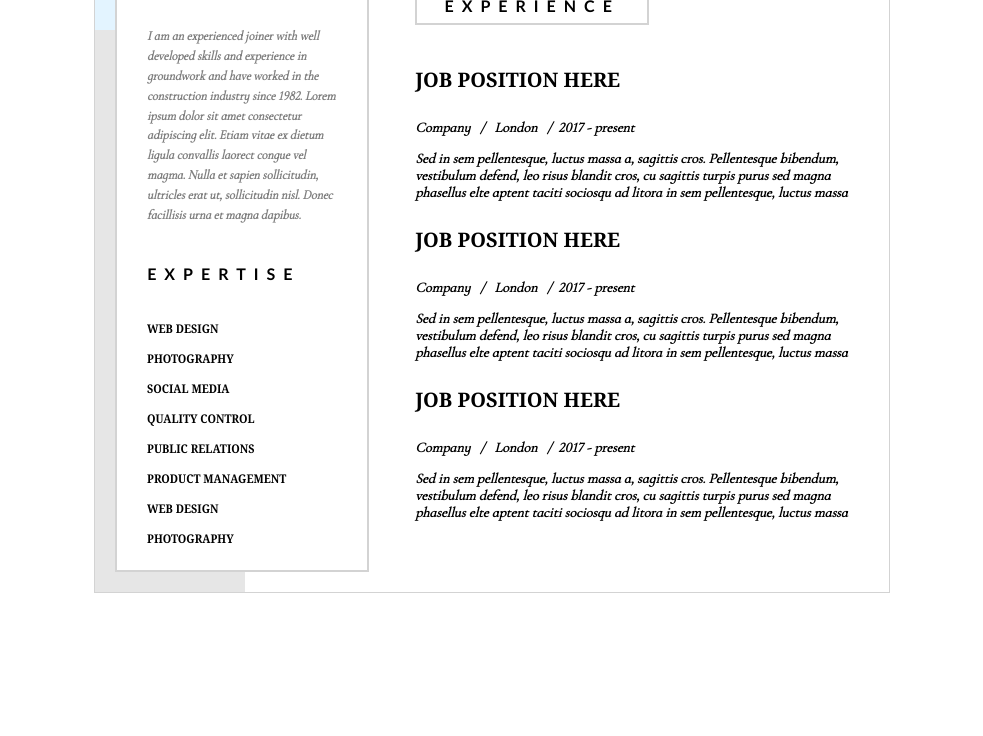
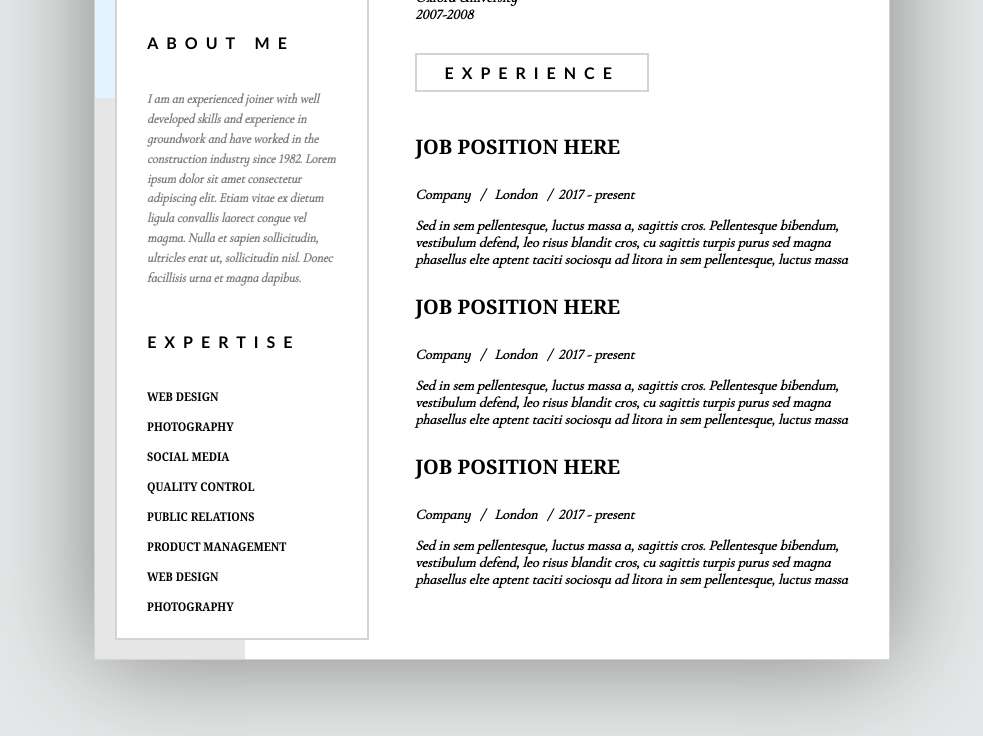
Before and after one commit to Gluchyy/Project_CV, a plain HTML site: page index.html in a window 1280 px wide. Shown: the part 540-1276 px from the top of the page, without its empty margins (148-1131 px from the left). Before the commit the page ends 1141 px from the top, so only its background shows below. Drawn offline with Linux system fonts and the light colour scheme.

Commit message:
Adding background behind the CV

```diff
--- a/index.html
+++ b/index.html
@@ -17,29 +17,28 @@
 			body
 			{
 				font-size:20px;
-				font-family: "Trebuchet MS", Helvetica, sans-serif; /*-----------------------------------*/
-		        height:297mm;
-		  		width:210mm;
-		        /* to centre page on screen*/
-		        margin-left: auto;
-		        margin-right: auto;
-		        border: lightgray 1px solid;
-		        position: relative;
-		        font-weight:bold;
-
+				font-family: "Trebuchet MS", Helvetica, sans-serif;
+				z-index:-1;
+		      	background-color: #e5e8e8;
    			}
 
 			#container /*glowny blok majacy za zadanie trzymanie strony w ryzach*/
 			{
-				margin: 0 auto; /*gora i dol margines 0, a boki automatycznie maja centrowac -- to nie wystarczy na ultra stare browsery, potrzebny align="center"dodac w divie */
+				height:297mm;
+		  		width:210mm;
+		        /* to centre page on screen*/
+		        margin: 20mm auto;
+		        border: lightgray 1px solid;
+		        position: relative;
+		        font-weight:bold;
+		        background-color:white; z-index: -1;
+		        box-shadow: 0 0 100px gray;
 			}
 
 			div#row
 			{
 				display: inline-block;
 			}
-
-
 
 			#side_section
 			{
@@ -55,8 +54,6 @@
 				display: block;
 				margin-left:20px;
 				margin-top:20px;
-
-
 			}
 			#main_section
 			{
@@ -67,10 +64,12 @@
 				top:20px;
 				margin-right: 20px;
 			}
+
 			#main_section p
 			{
 				font-size: 14px;
 			}
+
 			#main_section p, #about_me, nav>p
 			{
 				font-family: "Cormorant Infant", Helvetica, sans-serif; /*-----------------------------------*/
@@ -124,10 +123,8 @@
 				border:2px solid lightgray;
 				padding:8px 20px;
 				margin: 30px 0px;
+			}
 
-
-
-			}
 			p
 			{
 				font-style:italic;
@@ -140,7 +137,6 @@
 				font-family: Georgia;
 				transform: scaleX(0.9);
   				transform-origin: 0 0;
-
 			}
 
 			.only_for_styling, span.job_position
@@ -152,7 +148,7 @@
   				transform-origin: 0 0;
 
 			}
-			span.job_position
+
 			nav p
 			{
 				font-size:11px;
@@ -190,11 +186,11 @@
         <link rel="stylesheet" href="style.css">
     </head>
     <body>
-    	<div id="upper_background"> </div>
-  		<div id="bottom_background"> </div>
+
 
 			<div id="container"> <!-- start container -->
-
+		     	<div id="upper_background"> </div>
+  				<div id="bottom_background"> </div>
 		     	<div class="row"> <!-- start row -->
 		     		<div id="side_section"> <!-- start boczna -->
 			     		<img id="photo" src="images/CV_1_photo.jpg" alt="my photo">
```
